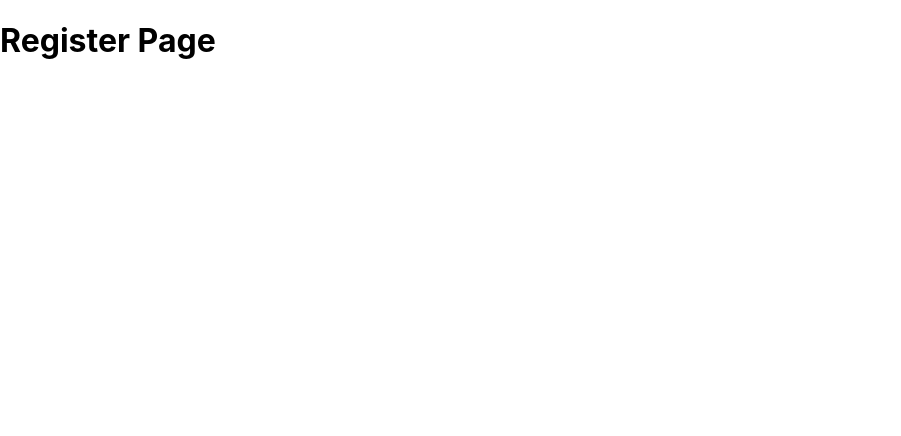
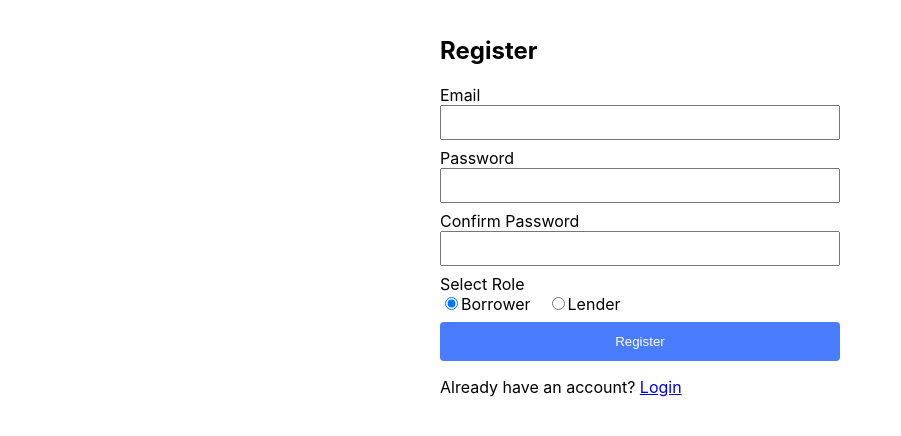
Before and after one commit to SiDMofokeng/5klippa, a React (Create React App) app in the folder 5klippa-web/: page /register in a window 1280 px wide. Shown: the top 436 px of the page, without its empty margins (0-901 px from the left). Built offline with nearby package versions, Linux system fonts and the light colour scheme.

Commit message:
feat: add web auth pages and Firebase integration (Milestone 3)

```diff
--- a/5klippa-web/src/App.js
+++ b/5klippa-web/src/App.js
@@ -2,26 +2,18 @@
 
 import React from 'react';
 import { BrowserRouter, Routes, Route, Navigate } from 'react-router-dom';
-
-// Placeholder pages (we'll flesh them out next)
-function LoginPage() {
-  return <h1>Login Page</h1>;
-}
-function RegisterPage() {
-  return <h1>Register Page</h1>;
-}
-function DashboardPage() {
-  return <h1>Dashboard</h1>;
-}
+import LoginPage     from './pages/LoginPage';
+import RegisterPage  from './pages/RegisterPage';
+import DashboardPage from './pages/DashboardPage';
 
 export default function App() {
   return (
     <BrowserRouter>
       <Routes>
         <Route path="/" element={<Navigate to="/login" replace />} />
-        <Route path="/login" element={<LoginPage />} />
+        <Route path="/login"    element={<LoginPage />} />
         <Route path="/register" element={<RegisterPage />} />
-        <Route path="/dashboard" element={<DashboardPage />} />
+        <Route path="/dashboard"element={<DashboardPage />} />
       </Routes>
     </BrowserRouter>
   );
--- /dev/null
+++ b/5klippa-web/src/pages/DashboardPage.js
@@ -0,0 +1,51 @@
+// 5klippa-web/src/pages/DashboardPage.js
+
+import React, { useState, useEffect } from 'react';
+import { useNavigate } from 'react-router-dom';
+import { auth, db } from '../firebaseConfig';
+import { onAuthStateChanged, signOut } from 'firebase/auth';
+import { doc, getDoc } from 'firebase/firestore';
+
+export default function DashboardPage() {
+  const [userData, setUserData] = useState(null);
+  const [loading, setLoading]   = useState(true);
+  const navigate = useNavigate();
+
+  useEffect(() => {
+    const unsubscribe = onAuthStateChanged(auth, async (user) => {
+      if (user) {
+        const snap = await getDoc(doc(db, 'users', user.uid));
+        if (snap.exists()) setUserData(snap.data());
+      } else {
+        navigate('/login', { replace: true });
+      }
+      setLoading(false);
+    });
+    return () => unsubscribe();
+  }, [navigate]);
+
+  const handleLogout = async () => {
+    await signOut(auth);
+    navigate('/login', { replace: true });
+  };
+
+  if (loading) return <p>Loading…</p>;
+
+  return (
+    <div style={{ maxWidth: 400, margin: 'auto', padding: '1rem' }}>
+      <h2>Welcome, {userData?.email}!</h2>
+      <p>Role: {userData?.role}</p>
+      <button
+        onClick={handleLogout}
+        style={{
+          padding: '8px 16px',
+          background: '#ccc',
+          border: 'none',
+          borderRadius: '4px',
+        }}
+      >
+        Log Out
+      </button>
+    </div>
+  );
+}
--- /dev/null
+++ b/5klippa-web/src/pages/LoginPage.js
@@ -0,0 +1,74 @@
+// 5klippa-web/src/pages/LoginPage.js
+
+import React, { useState } from 'react';
+import { useNavigate, Link } from 'react-router-dom';
+import { signInWithEmailAndPassword } from 'firebase/auth';
+import { auth } from '../firebaseConfig';
+
+export default function LoginPage() {
+  const [email, setEmail]       = useState('');
+  const [password, setPassword] = useState('');
+  const [loading, setLoading]   = useState(false);
+  const [error, setError]       = useState('');
+  const navigate = useNavigate();
+
+  const handleLogin = async (e) => {
+    e.preventDefault();
+    setError('');
+    setLoading(true);
+    try {
+      await signInWithEmailAndPassword(auth, email.trim(), password);
+      navigate('/dashboard', { replace: true });
+    } catch (err) {
+      setError(err.message);
+    } finally {
+      setLoading(false);
+    }
+  };
+
+  return (
+    <div style={{ maxWidth: 400, margin: 'auto', padding: '1rem' }}>
+      <h2>Login</h2>
+      <form onSubmit={handleLogin}>
+        <div style={{ marginBottom: '0.5rem' }}>
+          <label>Email</label>
+          <input
+            type="email"
+            value={email}
+            onChange={e => setEmail(e.target.value)}
+            required
+            style={{ width: '100%', padding: '8px', boxSizing: 'border-box' }}
+          />
+        </div>
+        <div style={{ marginBottom: '0.5rem' }}>
+          <label>Password</label>
+          <input
+            type="password"
+            value={password}
+            onChange={e => setPassword(e.target.value)}
+            required
+            style={{ width: '100%', padding: '8px', boxSizing: 'border-box' }}
+          />
+        </div>
+        {error && <p style={{ color: 'red' }}>{error}</p>}
+        <button
+          type="submit"
+          disabled={loading}
+          style={{
+            width: '100%',
+            padding: '12px',
+            background: '#4A7CFF',
+            color: '#fff',
+            border: 'none',
+            borderRadius: '4px',
+          }}
+        >
+          {loading ? 'Logging in…' : 'Login'}
+        </button>
+      </form>
+      <p style={{ marginTop: '1rem' }}>
+        New user? <Link to="/register">Register here</Link>
+      </p>
+    </div>
+  );
+}
--- /dev/null
+++ b/5klippa-web/src/pages/RegisterPage.js
@@ -0,0 +1,120 @@
+// 5klippa-web/src/pages/RegisterPage.js
+
+import React, { useState } from 'react';
+import { useNavigate, Link } from 'react-router-dom';
+import { createUserWithEmailAndPassword } from 'firebase/auth';
+import { auth, db } from '../firebaseConfig';
+import { doc, setDoc } from 'firebase/firestore';
+
+export default function RegisterPage() {
+  const [email, setEmail]             = useState('');
+  const [password, setPassword]       = useState('');
+  const [confirmPassword, setConfirmPassword] = useState('');
+  const [role, setRole]               = useState('borrower');
+  const [loading, setLoading]         = useState(false);
+  const [error, setError]             = useState('');
+  const navigate = useNavigate();
+
+  const handleRegister = async (e) => {
+    e.preventDefault();
+    setError('');
+    if (password !== confirmPassword) {
+      setError("Passwords don't match");
+      return;
+    }
+    setLoading(true);
+    try {
+      const { user } = await createUserWithEmailAndPassword(
+        auth,
+        email.trim(),
+        password
+      );
+      await setDoc(doc(db, 'users', user.uid), {
+        email: user.email,
+        role,
+      });
+      navigate('/dashboard', { replace: true });
+    } catch (err) {
+      setError(err.message);
+    } finally {
+      setLoading(false);
+    }
+  };
+
+  return (
+    <div style={{ maxWidth: 400, margin: 'auto', padding: '1rem' }}>
+      <h2>Register</h2>
+      <form onSubmit={handleRegister}>
+        <div style={{ marginBottom: '0.5rem' }}>
+          <label>Email</label>
+          <input
+            type="email"
+            value={email}
+            onChange={e => setEmail(e.target.value)}
+            required
+            style={{ width: '100%', padding: '8px', boxSizing: 'border-box' }}
+          />
+        </div>
+        <div style={{ marginBottom: '0.5rem' }}>
+          <label>Password</label>
+          <input
+            type="password"
+            value={password}
+            onChange={e => setPassword(e.target.value)}
+            required
+            style={{ width: '100%', padding: '8px', boxSizing: 'border-box' }}
+          />
+        </div>
+        <div style={{ marginBottom: '0.5rem' }}>
+          <label>Confirm Password</label>
+          <input
+            type="password"
+            value={confirmPassword}
+            onChange={e => setConfirmPassword(e.target.value)}
+            required
+            style={{ width: '100%', padding: '8px', boxSizing: 'border-box' }}
+          />
+        </div>
+        <div style={{ marginBottom: '0.5rem' }}>
+          <label>Select Role</label><br/>
+          <label>
+            <input
+              type="radio"
+              value="borrower"
+              checked={role === 'borrower'}
+              onChange={() => setRole('borrower')}
+            />
+            Borrower
+          </label>
+          <label style={{ marginLeft: '1rem' }}>
+            <input
+              type="radio"
+              value="lender"
+              checked={role === 'lender'}
+              onChange={() => setRole('lender')}
+            />
+            Lender
+          </label>
+        </div>
+        {error && <p style={{ color: 'red' }}>{error}</p>}
+        <button
+          type="submit"
+          disabled={loading}
+          style={{
+            width: '100%',
+            padding: '12px',
+            background: '#4A7CFF',
+            color: '#fff',
+            border: 'none',
+            borderRadius: '4px',
+          }}
+        >
+          {loading ? 'Creating…' : 'Register'}
+        </button>
+      </form>
+      <p style={{ marginTop: '1rem' }}>
+        Already have an account? <Link to="/login">Login</Link>
+      </p>
+    </div>
+  );
+}
```
